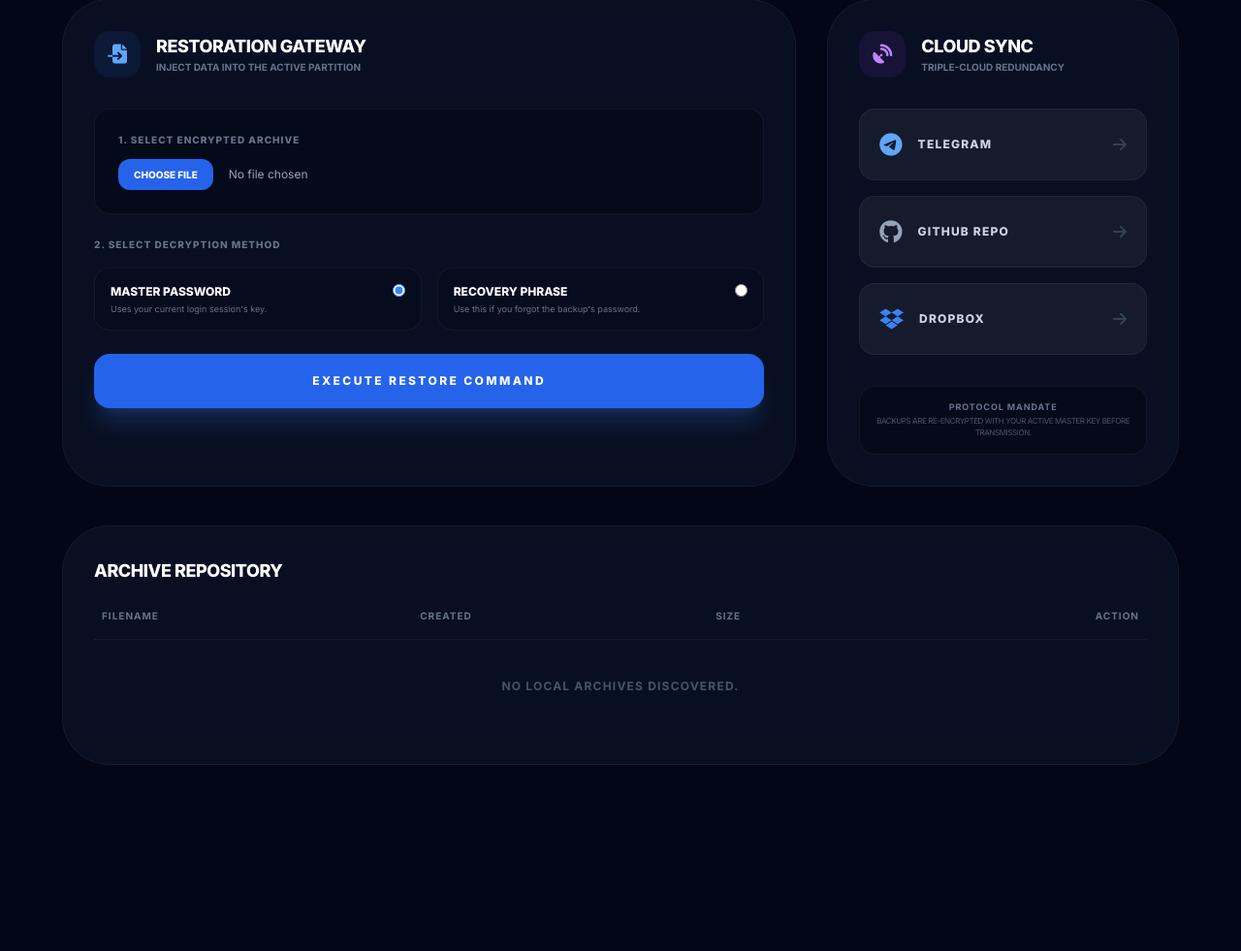
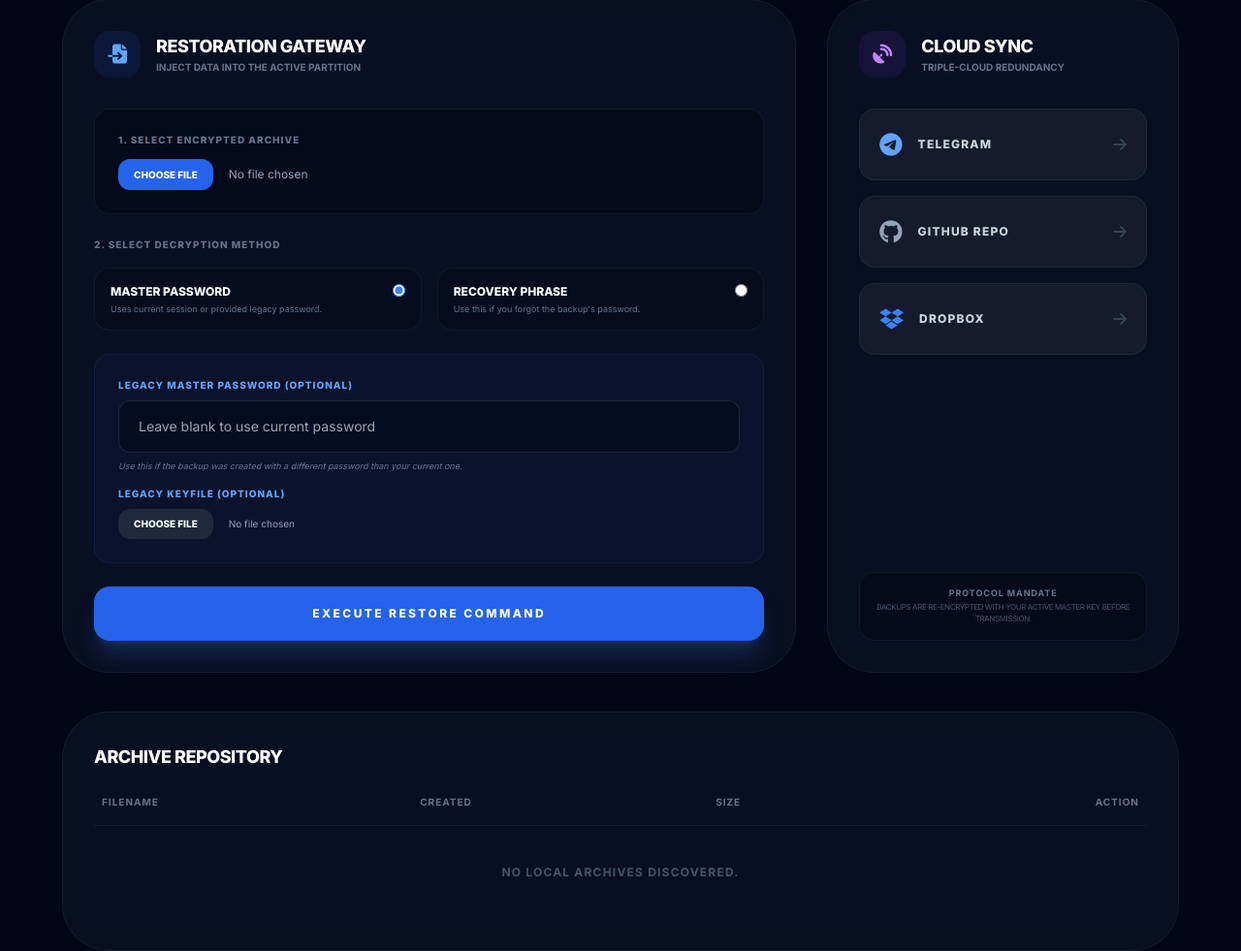
Before and after one commit to manoranjan2050/SecureVault, a Flask app: template templates/maintenance.html in a window 1280 px wide. Shown: the part 421-1402 px from the top of the page at 97% size. Run offline with Flask 3, Linux system fonts and the light colour scheme; the template is opened without the code that fills it, so the values that code supplies are empty; some libraries are stand-ins or nearby versions.

Commit message:
backup system updated.....

```diff
--- a/app.py
+++ b/app.py
@@ -1071,7 +1071,11 @@ def create_app() -> Flask:
         entries = []
         for row in rows:
             decrypted = dict(row)
-            decrypted["content"] = decrypt_text(row["encrypted_content"], key)
+            try:
+                decrypted["content"] = decrypt_text(row["encrypted_content"], key)
+            except Exception:
+                decrypted["content"] = "[DECRYPTION ERROR: Possible key mismatch or corrupted data]"
+
             if search and search.lower() not in " ".join(
                 [decrypted["title"], decrypted["category"] or "", decrypted["content"]]
             ).lower():
@@ -1370,23 +1374,41 @@ def create_app() -> Flask:
         if not uploaded or not uploaded.filename:
             flash("Choose a .svault backup file first.", "error")
             return redirect(url_for("maintenance"))
+
         restore_type = request.form.get("restore_type", "password")
+        legacy_password = request.form.get("legacy_password", "").strip()
+        legacy_keyfile = request.files.get("legacy_keyfile")
+        legacy_keyfile_data = legacy_keyfile.read() if legacy_keyfile else b""
+
         try:
             data = uploaded.read()
+            restored_key = None
             if restore_type == "phrase":
                 phrase = request.form.get("recovery_phrase", "").strip()
                 if not phrase:
                     flash("Recovery phrase is required.", "error")
                     return redirect(url_for("maintenance"))
-                restore_backup_bytes(data, phrase)
+                restored_key = restore_backup_bytes(data, phrase)
+            elif legacy_password:
+                restored_key = restore_backup_bytes(data, password=legacy_password, keyfile_data=legacy_keyfile_data)
             else:
-                restore_backup_bytes(data, key)
+                restored_key = restore_backup_bytes(data, key)
+
+            # Synchronize session key if it changed
+            if restored_key and restored_key != key:
+                token = secrets.token_urlsafe(32)
+                ACTIVE_KEYS[token] = (restored_key, time.time())
+                session.clear()
+                session["vault_token"] = token
+                log_audit("restore_session_sync", "Session key updated to match restored backup")
+
         except Exception as e:
             log_audit("restore_failed", f"Backup restore error: {str(e)}")
             flash(f"Restoration failed: {str(e)}", "error")
             return redirect(url_for("maintenance"))
+
         log_audit("restore", f"Backup restored: {Path(uploaded.filename).name}")
-        flash("Backup restored successfully.", "success")
+        flash("Backup restored successfully. Your vault has been updated.", "success")
         return redirect(url_for("dashboard"))
 
     @app.route("/change-master-password", methods=["GET", "POST"])
@@ -2334,10 +2356,10 @@ def run_auto_backup(key: bytes) -> None:
     log_audit("auto_backup", f"Auto backup created: {backup_path.name}")
 
 
-def restore_backup_bytes(data: bytes, key_or_phrase: str | bytes) -> None:
+def restore_backup_bytes(data: bytes, key_or_phrase: str | bytes = None, password: str = None, keyfile_data: bytes = b"") -> bytes:
     vault_key = None
 
-    # Modern Format: Starts with MAGIC
+    # 1. Handle Modern Format (Starts with MAGIC)
     if data.startswith(BACKUP_MAGIC):
         try:
             # Read header: MAGIC(4), KDF_SALT(16), REC_SALT(16), WRAPPED_LEN(4)
@@ -2348,20 +2370,20 @@ def restore_backup_bytes(data: bytes, key_or_phrase: str | bytes) -> None:
             encrypted_payload = data[40+wrapped_len:]
 
             if not encrypted_payload: raise ValueError("Backup file contains no payload data.")
-        except (struct.error, ValueError) as e:
+        except (struct.error, ValueError):
             # Fallback for simple SVLT+SALT format (pre-v2.2.1)
-            if isinstance(key_or_phrase, str):
-                raise ValueError("This is a legacy backup. Recovery phrases are only supported for backups created with Elite v2.2.1+.")
-
             kdf_salt = data[4:20]
             encrypted_payload = data[20:]
             wrapped_key = b""
             rec_salt = None
 
-        if isinstance(key_or_phrase, bytes):
-            # Provided master key (password-based)
+        if password:
+            # Derived from a specific provided password (e.g., legacy restore)
+            vault_key = derive_key(password, kdf_salt, keyfile_data)
+        elif isinstance(key_or_phrase, bytes):
+            # Provided direct master key (current session)
             vault_key = key_or_phrase
-        else:
+        elif isinstance(key_or_phrase, str):
             # Provided recovery phrase
             if not wrapped_key or rec_salt is None or rec_salt == b"\x00" * 16:
                 raise ValueError("This backup does not contain recovery metadata. You must restore it using the original Master Password.")
@@ -2369,12 +2391,23 @@ def restore_backup_bytes(data: bytes, key_or_phrase: str | bytes) -> None:
                 recovery_key = derive_key(key_or_phrase, rec_salt)
                 vault_key = unwrap_key(wrapped_key, recovery_key)
             except Exception:
-                raise ValueError("Recovery phrase is incorrect. It does not match the cryptographic signature of this backup.")
+                raise ValueError("Recovery phrase is incorrect for this backup.")
     else:
-        # Legacy Format: No Magic
+        # 2. Handle Legacy Format (No Magic)
+        if password:
+            # We don't have a salt in the header for no-magic legacy files?
+            # Actually, most early formats either had no salt or the salt was known.
+            # But the 'else' case for MAGIC-less backups usually means very old or invalid.
+            # If the user provides a password, we'll try to use a dummy or let it fail.
+            raise ValueError("Unsupported legacy backup format (Missing MAGIC header).")
+
         if isinstance(key_or_phrase, str):
-            raise ValueError("Recovery phrase restore is only supported for modern .svault backups (Elite v2.2.1+).")
+            raise ValueError("Recovery phrase restore is only supported for modern .svault backups.")
         vault_key = key_or_phrase
+        encrypted_payload = data
+
+    if not vault_key:
+        raise ValueError("No valid decryption key provided.")
 
     try:
         decrypted = decrypt_bytes(encrypted_payload, vault_key)
@@ -2414,6 +2447,7 @@ def restore_backup_bytes(data: bytes, key_or_phrase: str | bytes) -> None:
             raise RuntimeError(f"File system error during restore: {str(e)}")
 
     init_db()
+    return vault_key
 
 
 def reencrypt_vault(old_key: bytes, new_key: bytes) -> None:
--- a/templates/maintenance.html
+++ b/templates/maintenance.html
@@ -60,13 +60,29 @@
                         <label class="relative flex flex-col p-4 bg-slate-950/30 border border-white/5 rounded-2xl cursor-pointer hover:bg-slate-900 transition-all group">
                             <input type="radio" name="restore_type" value="password" checked class="absolute top-4 right-4 accent-blue-500" onclick="toggleRestoreFields('password')">
                             <span class="text-xs font-black text-white uppercase mb-1">Master Password</span>
-                            <span class="text-[9px] text-slate-500 leading-tight">Uses your current login session's key.</span>
+                            <span class="text-[9px] text-slate-500 leading-tight">Uses current session or provided legacy password.</span>
                         </label>
                         <label class="relative flex flex-col p-4 bg-slate-950/30 border border-white/5 rounded-2xl cursor-pointer hover:bg-slate-900 transition-all group">
                             <input type="radio" name="restore_type" value="phrase" class="absolute top-4 right-4 accent-purple-500" onclick="toggleRestoreFields('phrase')">
                             <span class="text-xs font-black text-white uppercase mb-1 text-purple-400">Recovery Phrase</span>
                             <span class="text-[9px] text-slate-500 leading-tight">Use this if you forgot the backup's password.</span>
                         </label>
+                    </div>
+                </div>
+
+                <div id="legacy-password-container" class="animate-in zoom-in duration-300">
+                    <div class="p-6 bg-blue-600/5 border border-blue-500/10 rounded-2xl space-y-4">
+                        <div>
+                            <label class="text-[10px] font-black text-blue-400 uppercase tracking-widest mb-2 block">Legacy Master Password (Optional)</label>
+                            <input type="password" name="legacy_password" placeholder="Leave blank to use current password"
+                                   class="w-full px-5 py-4 bg-slate-950/50 border border-white/10 rounded-xl text-white text-sm focus:outline-none focus:border-blue-500 transition-all">
+                            <p class="text-[9px] text-slate-500 mt-2 italic leading-tight">Use this if the backup was created with a different password than your current one.</p>
+                        </div>
+                        <div>
+                            <label class="text-[10px] font-black text-blue-400 uppercase tracking-widest mb-2 block">Legacy Keyfile (Optional)</label>
+                            <input type="file" name="legacy_keyfile"
+                                   class="w-full text-[10px] text-slate-400 file:mr-4 file:py-2 file:px-4 file:rounded-xl file:border-0 file:text-[10px] file:font-black file:uppercase file:bg-slate-800 file:text-white hover:file:bg-slate-700 transition-all">
+                        </div>
                     </div>
                 </div>
 
@@ -178,11 +194,14 @@
 
 <script>
 function toggleRestoreFields(type) {
-    const container = document.getElementById('phrase-input-container');
+    const phraseContainer = document.getElementById('phrase-input-container');
+    const legacyContainer = document.getElementById('legacy-password-container');
     if (type === 'phrase') {
-        container.classList.remove('hidden');
+        phraseContainer.classList.remove('hidden');
+        legacyContainer.classList.add('hidden');
     } else {
-        container.classList.add('hidden');
+        phraseContainer.classList.add('hidden');
+        legacyContainer.classList.remove('hidden');
     }
 }
 </script>
```
Also changed, not shown: templates/setup.html (+10 -0 lines), CHANGELOG.md, README.md.
